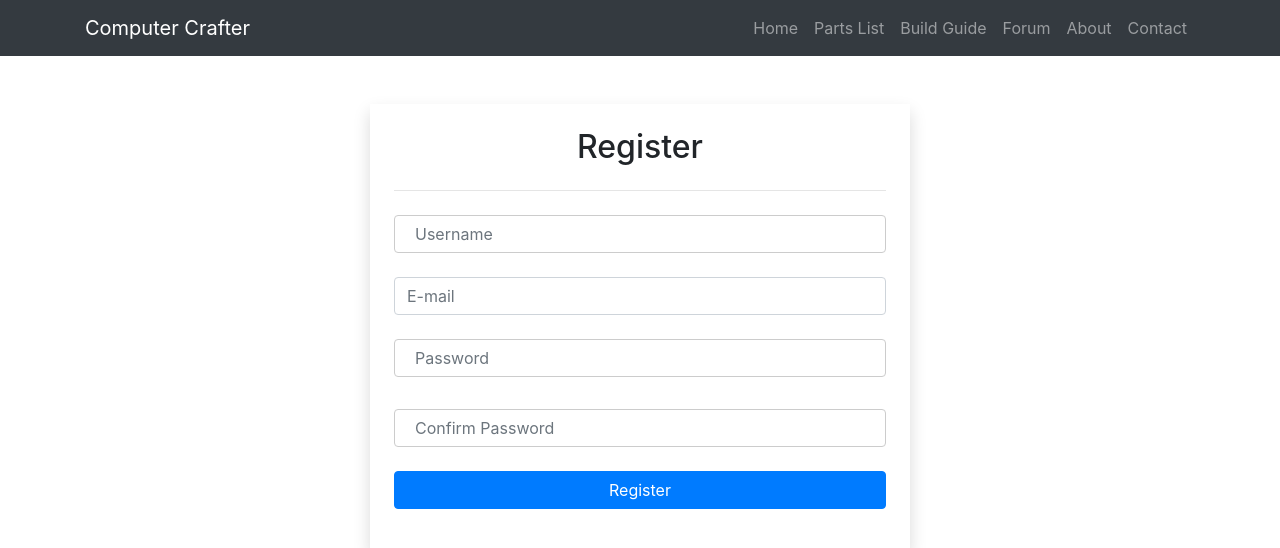
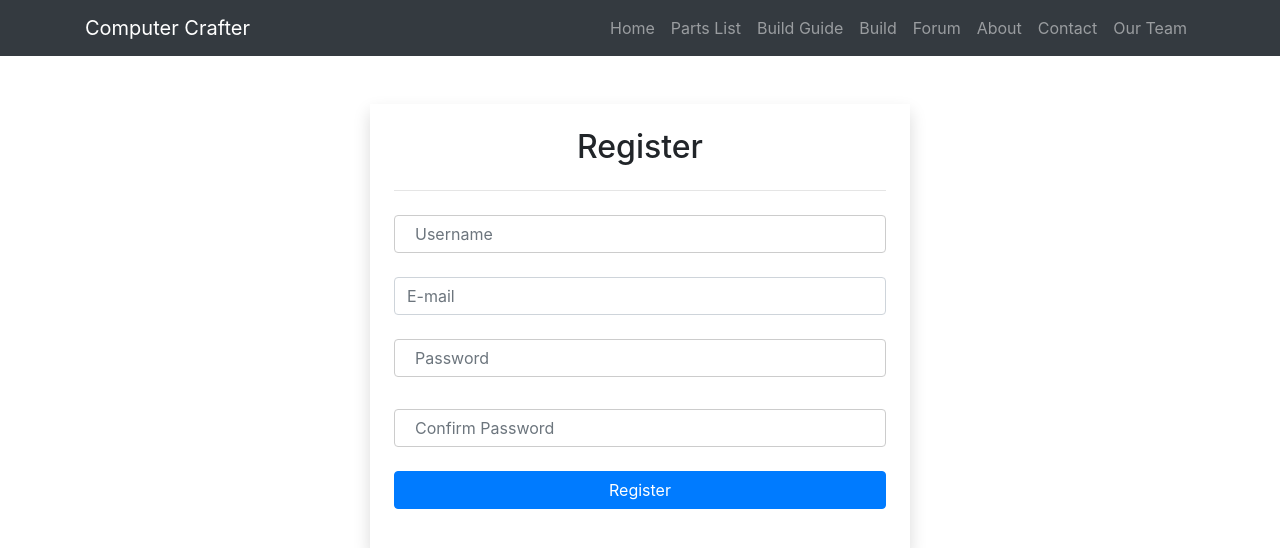
Before and after one commit to inotlusrabka/Project-Web, a PHP site: page /register.php in a window 1280 px wide. Shown: the top 548 px of the page. Run offline with PHP 8.4, Linux system fonts and the light colour scheme.

Commit message:
Update register.php

```diff
--- a/register.php
+++ b/register.php
@@ -23,9 +23,11 @@
                         <li class="nav-item"><a class="nav-link" href="/ProjekUAS/">Home</a></li>
                         <li class="nav-item"><a class="nav-link" href="/ProjekUAS/#parts">Parts List</a></li>
                         <li class="nav-item"><a class="nav-link" href="/ProjekUAS/#build">Build Guide</a></li>
+                        <li class="nav-item"><a class="nav-link" href="/ProjekUAS/build">Build</a></li>
                         <li class="nav-item"><a class="nav-link" href="/ProjekUAS/forum">Forum</a></li>
                         <li class="nav-item"><a class="nav-link" href="/ProjekUAS/#about">About</a></li>
                         <li class="nav-item"><a class="nav-link" href="/ProjekUAS/#contact">Contact</a></li>
+                        <li class="nav-item"><a class="nav-link" href="/ProjekUAS/#team">Our Team</a></li>
                     </ul>
                 </div>
             </div>
```
